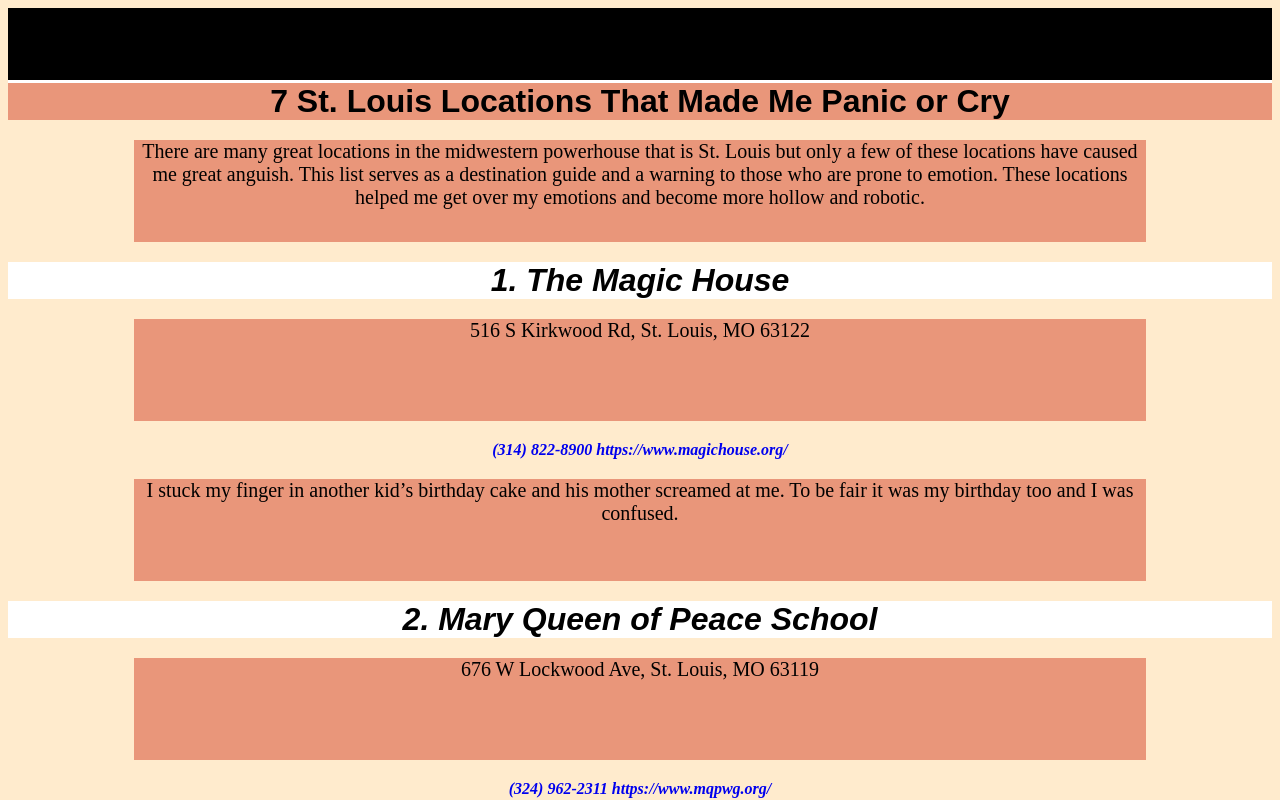
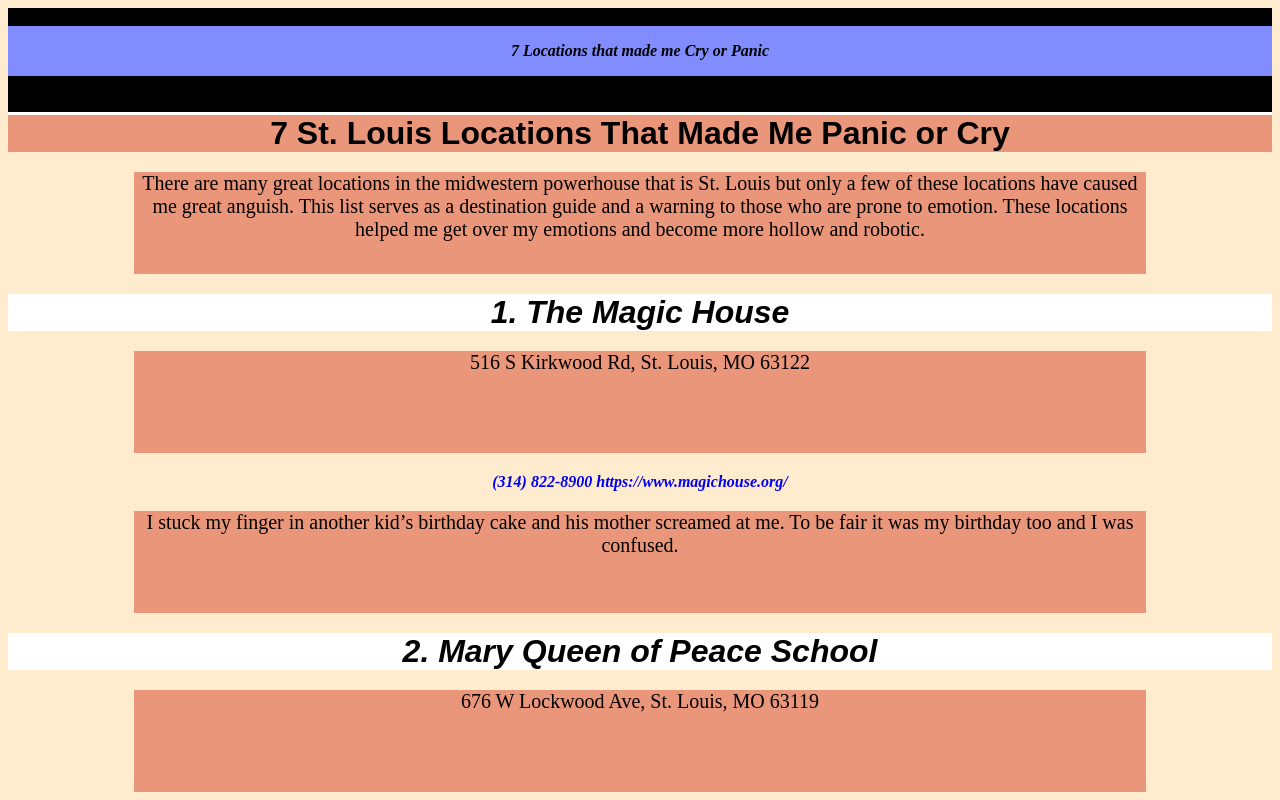
Before and after one commit to JTrusler/Personal-Website, a plain HTML site: page 7-Locations.html in a window 1280 px wide. Shown: the top 800 px of the page. Drawn offline with Linux system fonts and the light colour scheme.

Commit message:
Update my-styles.css

```diff
--- a/my-styles.css
+++ b/my-styles.css
@@ -49,6 +49,25 @@
 section {
   background-color: #CED7FF;
   padding: 2rem;
+}
+
+ul, li {
+  list-style-type: none;
+  padding-inline-start: 0px;
+  margin-block-start: 0px;
+  margin-block-end: 0px;
+}
+nav li, nav li a {
+  width: 100%;
+  text-align: center;
+  display: flex;
+  justify-content: center;
+  align-items: center;
+}
+.active {
+  background-color: #818DFE;
+  color: #000;
+  padding: 1rem;
 }
 
   /* For mobile phones: */
```
